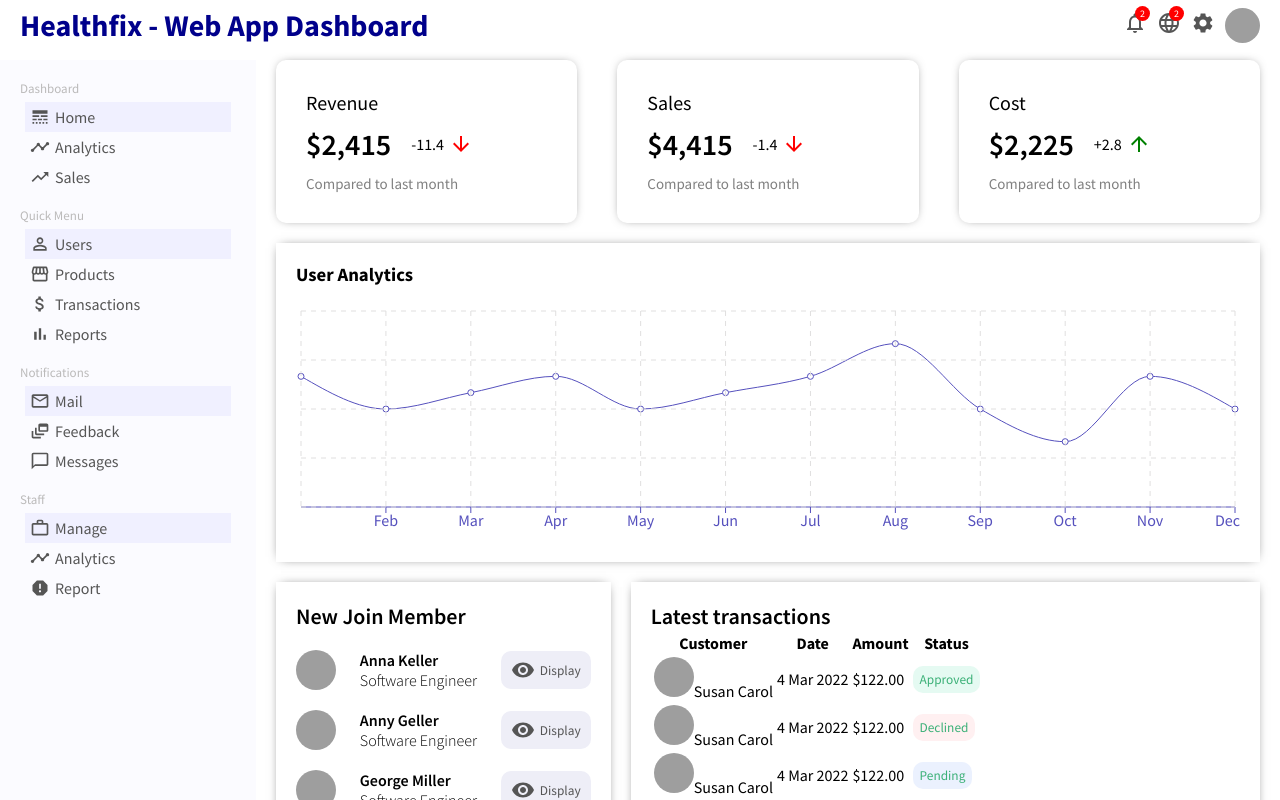
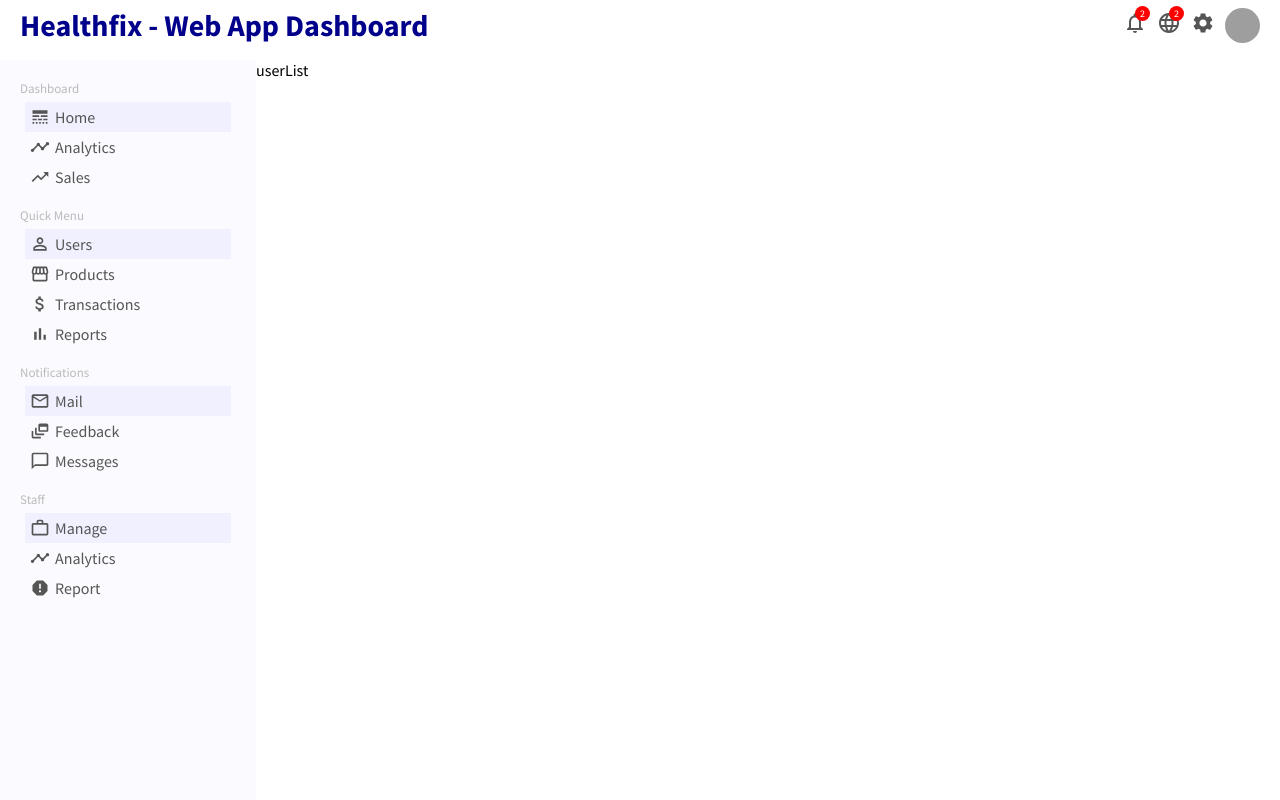
Before and after one commit to Sami353/webapp, a React (Create React App) app: page /users in a window 1280 px wide. Shown: the top 800 px of the page. Built offline with nearby package versions, Linux system fonts and the light colour scheme; grey boxes are pictures that could not be loaded; the HTML template or start-up script is replaced by a standard one.

Commit message:
saving changes on git

```diff
--- a/package.json
+++ b/package.json
@@ -1,6 +1,5 @@
 {
   "name": "webapp",
-  "homepage": "https://sami353.github.io/webapp/",
   "version": "0.1.0",
   "private": true,
   "dependencies": {
@@ -9,16 +8,14 @@
     "@testing-library/jest-dom": "^5.16.2",
     "@testing-library/react": "^12.1.3",
     "@testing-library/user-event": "^13.5.0",
-    "gh-pages": "^3.2.3",
     "react": "^17.0.2",
     "react-dom": "^17.0.2",
+    "react-router-dom": "^5.3.0",
     "react-scripts": "5.0.0",
     "recharts": "^2.1.9",
     "web-vitals": "^2.1.4"
   },
   "scripts": {
-    "predeploy": "npm run build",
-    "deploy": "gh-pages -d build",
     "start": "react-scripts start",
     "build": "react-scripts build",
     "test": "react-scripts test",
--- a/src/App.js
+++ b/src/App.js
@@ -2,16 +2,30 @@
 import Topbar from "./components/topbar/Topbar";
 import "./app.css"
 import Home from "./pages/home/Home";
+import {
+  BrowserRouter as Router,
+  Route,
+  // Link,
+  Switch
+} from "react-router-dom";
+import UserList from "./pages/userList/UserList";
 
 function App() {
   return (
-    <div>
+    <Router>
       <Topbar />
       <div className="container">
         <Sidebar />
-        <Home />
+        <Switch>
+          <Route exact path="/">
+            <Home />
+          </Route>
+          <Route path="/users">
+            <UserList />
+          </Route>
+        </Switch>
       </div>
-    </div>
+    </Router>
   );
 }
 
--- a/src/components/widgetLg/WidgetLg.jsx
+++ b/src/components/widgetLg/WidgetLg.jsx
@@ -29,7 +29,7 @@
                 <tr className="widgetLgTr">
                     <td className="widgetLgUser">
                         <img src="https://th.bing.com/th/id/OIP.2tbifCzjTo8VM3M99jbnjQAAAA?pid=ImgDet&rs=1" alt="" className="widgetLgImg" />
-                        <span className="widgetLgName">Susan Carol</span>
+                        <span className="widgetLgName">Lia Cuevas</span>
                     </td>
                     <td className="widgetLgDate">4 Mar 2022</td>
                     <td className="widgetLgAmount">$122.00</td>
@@ -40,7 +40,7 @@
                 <tr className="widgetLgTr">
                     <td className="widgetLgUser">
                         <img src="https://sethidental.com/wp-content/uploads/2021/04/764-Copy.jpg" alt="" className="widgetLgImg" />
-                        <span className="widgetLgName">Susan Carol</span>
+                        <span className="widgetLgName">Aisha Simon</span>
                     </td>
                     <td className="widgetLgDate">4 Mar 2022</td>
                     <td className="widgetLgAmount">$122.00</td>
@@ -51,7 +51,7 @@
                 <tr className="widgetLgTr">
                     <td className="widgetLgUser">
                         <img src="https://ptandler.github.io/vuepress-theme-single-page-sections/dummy-person.svg" alt="" className="widgetLgImg" />
-                        <span className="widgetLgName">Susan Carol</span>
+                        <span className="widgetLgName">Derrick Hood</span>
                     </td>
                     <td className="widgetLgDate">4 Mar 2022</td>
                     <td className="widgetLgAmount">$122.00</td>
--- a/src/components/widgetLg/widgetLg.css
+++ b/src/components/widgetLg/widgetLg.css
@@ -12,11 +12,31 @@
     font-weight: 600;
 }
 
+.widgetLgTable{
+    width: 100%;
+    border-spacing: 20px;
+}
+
+.widgetLgTh{
+    text-align: left;
+}
+
+.widgetLgUser{
+    display: flex;
+    align-items: center;
+    font-weight: 600;
+}
+
 .widgetLgImg{
     width: 40px;
     height: 40px;
     border-radius: 50%;
     object-fit: cover;
+    margin-right: 10px;
+}
+
+.widgetLgDate, .widgetLgAmount{
+    font-weight: 300;
 }
 
 .widgetLgButton{
@@ -32,10 +52,10 @@
 
 .widgetLgButton.Declined{
     background-color: #fff0f1;
-    color: #3bb077;
+    color: #d95087;
 }
 
 .widgetLgButton.Pending{
     background-color: #ebf1fe;
-    color: #3bb077;
+    color: #2a7ade;
 }
--- /dev/null
+++ b/src/pages/userList/UserList.jsx
@@ -0,0 +1,9 @@
+import "./userList.css"
+
+export default function UserList() {
+  return (
+    <div className='userList'>
+      userList
+    </div>
+  )
+}
--- /dev/null
+++ b/src/pages/userList/userList.css
@@ -0,0 +1,3 @@
+.userList{
+    flex: 4;
+}
```
Also changed, not shown: 1 other file (tests, documents, lock files or other folders).
